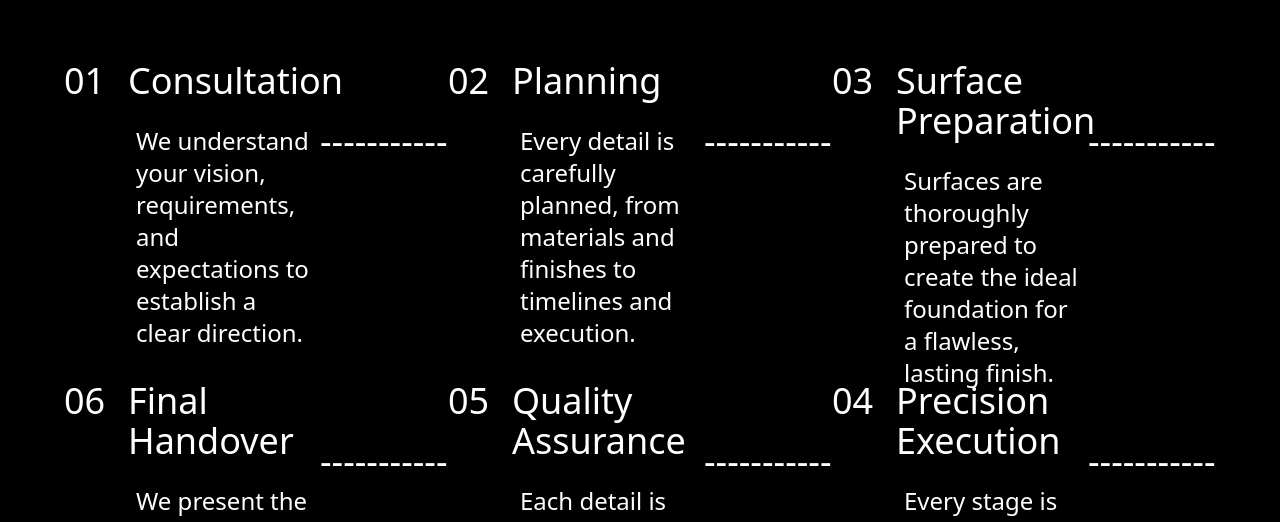
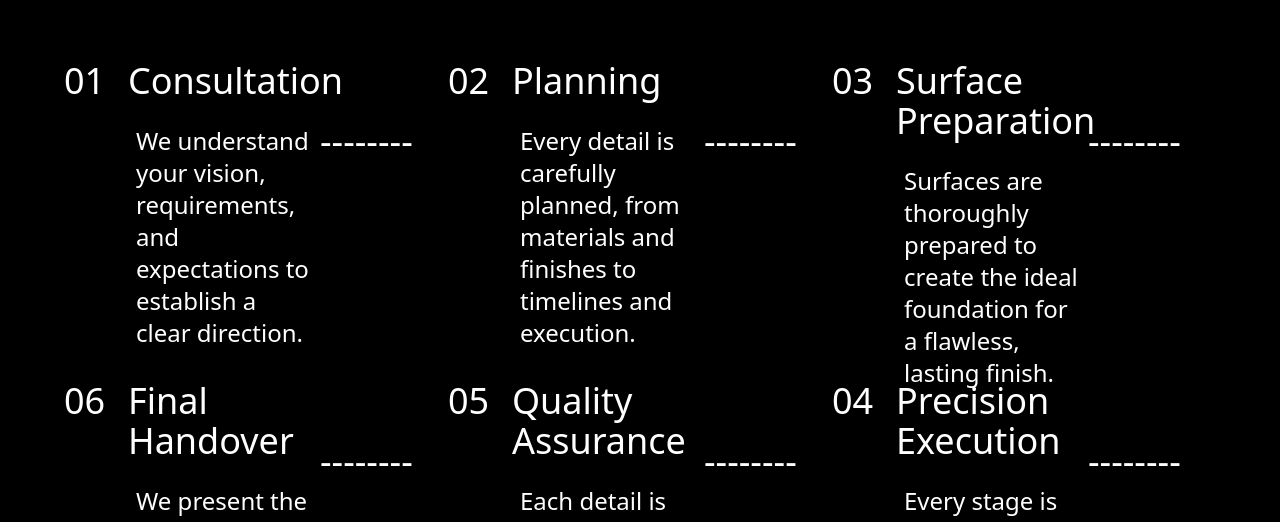
Before and after one commit to Pradeep-Borude/Bombay-Painting-Group, a Next.js app: page / in a window 1280 px wide. Shown: the part 7460-7982 px from the top of the page. Built offline with nearby package versions, Linux system fonts and the light colour scheme.

Commit message:
Initial project

```diff
--- a/app/components/process.jsx
+++ b/app/components/process.jsx
@@ -112,7 +112,7 @@ export default function Process() {
 
                   <div className="line flex items-center justify-center">
                     <span className="line-span">
-                      -----------
+                      --------
                     </span>
                   </div>
                 </div>
```
